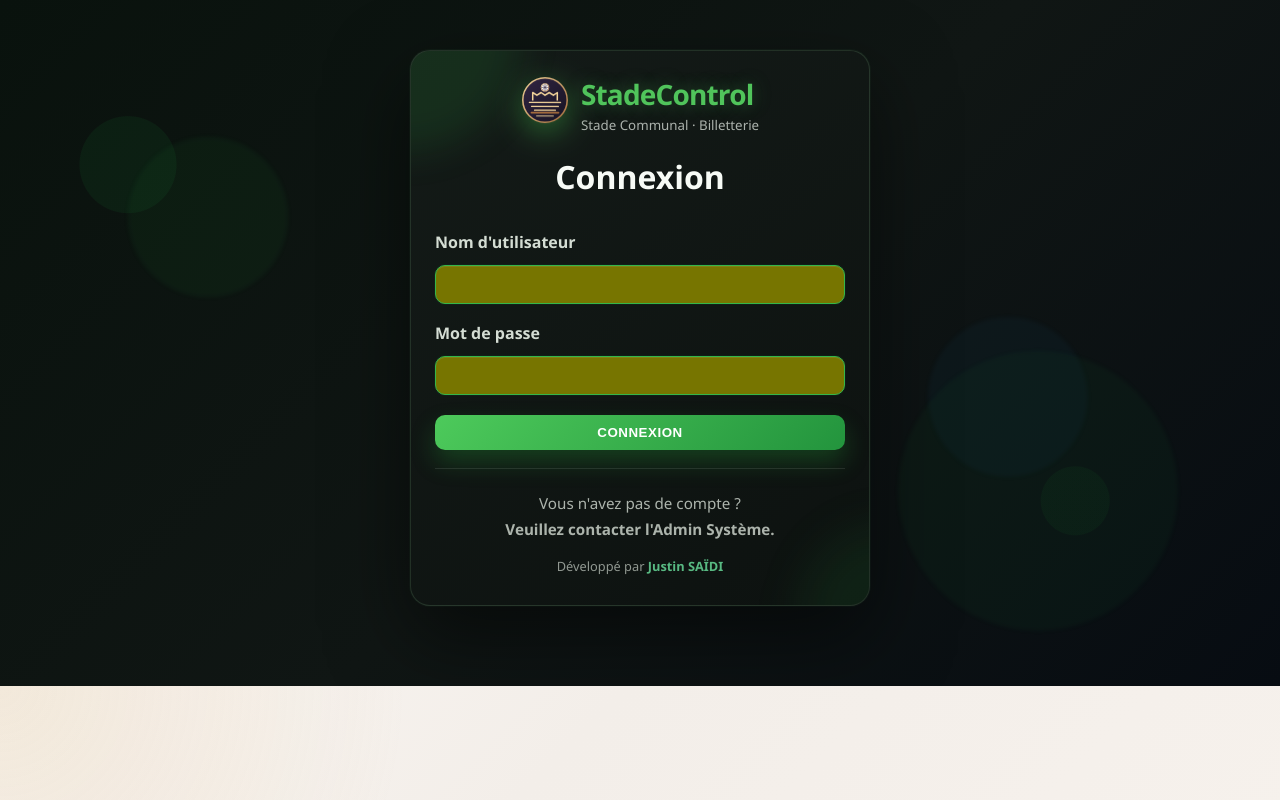
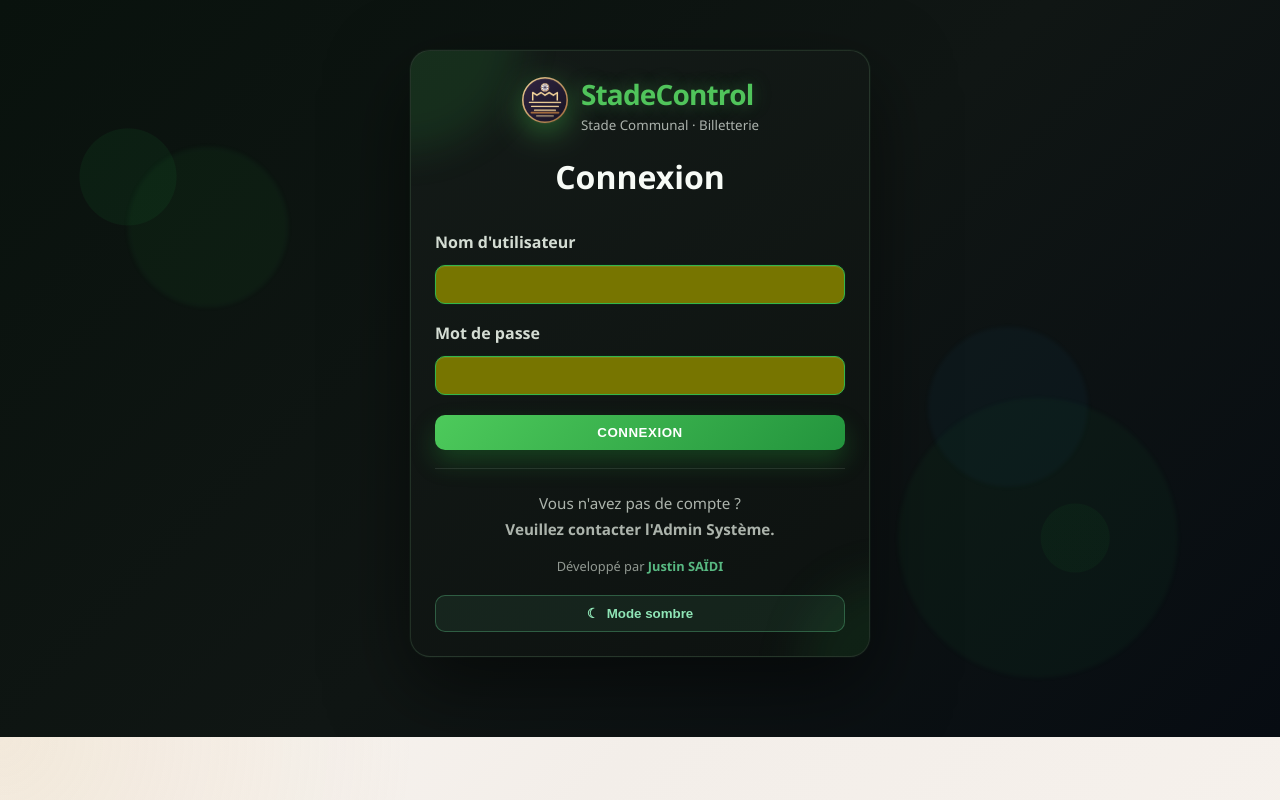
Before and after one commit to justins7-arch/Formation-Python-Flask, a Flask app: page /login in a window 1280 px wide. Run offline with Flask 3, Linux system fonts and the light colour scheme.

Commit message:
Version4.0.5
vs

```diff
--- a/static/css/style.css
+++ b/static/css/style.css
@@ -1870,6 +1909,26 @@ select {
     color: var(--muted);
     font-size: 0.95rem;
     text-align: center;
+}
+
+.theme-toggle {
+    display: inline-flex;
+    align-items: center;
+    justify-content: center;
+    gap: 8px;
+    width: 100%;
+    margin-top: 14px;
+    padding: 10px 14px;
+    border: 1px solid rgba(88, 185, 130, 0.38);
+    border-radius: 10px;
+    background: rgba(88, 185, 130, 0.1);
+    color: #8fe5b6;
+    cursor: pointer;
+    font-weight: 700;
+}
+
+.theme-toggle:hover {
+    background: rgba(88, 185, 130, 0.18);
 }
 
 .auth-info p {
--- a/templates/base.html
+++ b/templates/base.html
@@ -11,6 +11,12 @@
     <div class="page-loader" id="page-loader" role="status" aria-label="Chargement">
         <img src="{{ url_for('static', filename='img/stade-communal-logo.svg') }}" alt="" class="page-loader-logo">
     </div>
+    <script>
+    (() => {
+        const savedTheme = localStorage.getItem('stadecontrol-theme');
+        if (savedTheme === 'dark') document.documentElement.classList.add('dark-theme');
+    })();
+    </script>
     {% if request.endpoint != 'login' %}
     <header class="site-header">
         <div class="container brandbar">
@@ -108,6 +114,22 @@
     {% endif %}
     <script>
     (() => {
+        const themeButtons = document.querySelectorAll('[data-theme-toggle]');
+        const updateThemeButtons = () => {
+            const dark = document.documentElement.classList.contains('dark-theme');
+            themeButtons.forEach((button) => {
+                button.innerHTML = dark ? '<span aria-hidden="true">☀</span> Mode clair' : '<span aria-hidden="true">☾</span> Mode sombre';
+            });
+        };
+        themeButtons.forEach((button) => {
+            button.addEventListener('click', () => {
+                const dark = document.documentElement.classList.toggle('dark-theme');
+                localStorage.setItem('stadecontrol-theme', dark ? 'dark' : 'light');
+                updateThemeButtons();
+            });
+        });
+        updateThemeButtons();
+
         const loader = document.getElementById('page-loader');
         const hideLoader = () => {
             window.setTimeout(() => loader.classList.add('page-loader-hidden'), 180);
--- a/templates/login.html
+++ b/templates/login.html
@@ -28,6 +28,9 @@
             <strong>Veuillez contacter l'Admin Système.</strong>
             <p class="auth-developer">Développé par <strong>Justin SAÏDI</strong></p>
         </div>
+        <button type="button" class="theme-toggle" data-theme-toggle aria-label="Changer le thème">
+            <span aria-hidden="true">☾</span> Mode sombre
+        </button>
     </div>
 </section>
 {% endblock %}
```
Also changed, not shown: other parts of static/css/style.css (+39 -0 lines).
